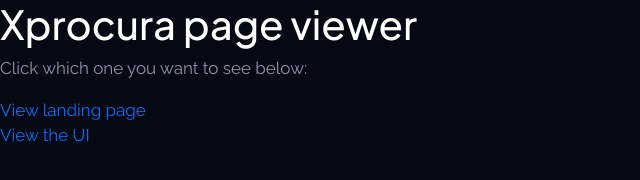
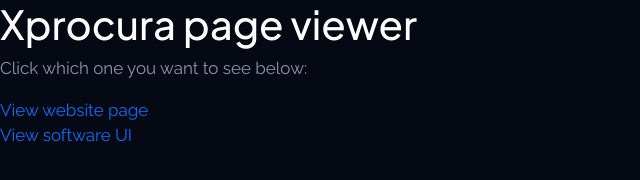
Before and after one commit to BrianHammer/xprocura_html, a plain HTML site: page index.html in a window 1280 px wide. Shown: the full height of the page, 0-640 px from the left. Drawn offline with Linux system fonts and the light colour scheme; files that its build step writes are made by us from their sources; files whose address does not match are found by name.

Commit message:
Fixed UI link

```diff
--- a/index.html
+++ b/index.html
@@ -24,10 +24,10 @@
     <h1>Xprocura page viewer</h1>
     <p>Click which one you want to see below:</p>
 
-    <a href="./frontend/index.html">View landing page </a>
+    <a href="./frontend/index.html">View website page </a>
 
     <br />
-    <a href=".backend/html/dashboards-ecommerce.html">View the UI</a>
+    <a href="./backend/html/dashboards-ecommerce.html">View software UI</a>
   </body>
   <script src="assets/js/jquery.min.js"></script>
   <script src="assets/js/bootstrap.bundle.min.js"></script>
```
